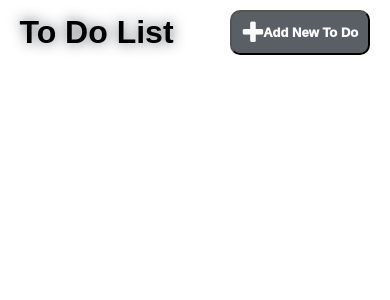
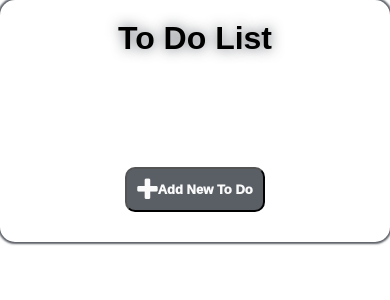
Before and after one commit to Gregfanyan/To-Do-App, a React (Create React App) app: page / in a window 390 px wide. Shown: the top 300 px of the page. Built offline with nearby package versions, Linux system fonts and the light colour scheme.

Commit message:
fix: improved header responsiveness

```diff
--- a/src/Home/home.scss
+++ b/src/Home/home.scss
@@ -1,14 +1,18 @@
 .header {
   background: #fff;
-  width: 90%;
+  min-width: 90%;
   margin: 0 auto;
   &__menu {
-    display: flex;
+    /*   display: flex;
     flex-direction: row;
-    justify-content: space-between;
-    //box-shadow: 0 0 20px 2px var(--dark);
+    justify-content: space-between; */
+    box-shadow: 0 0 2px 2px var(--overlay-mask);
+    display: grid;
+    grid-template-columns: repeat(3, 1fr);
+    justify-items: center;
     border-radius: 15px;
-    padding-bottom: 50px;
+    margin-bottom: 50px;
+    padding: 20px;
   }
   h1 {
     align-self: center;
@@ -78,3 +82,12 @@
     flex-wrap: wrap;
   }
 }
+
+@media screen and (max-width: 767px) {
+  .header__menu {
+    display: grid;
+    grid-template-columns: repeat(1, 1fr);
+    justify-items: center;
+    grid-gap: 50px;
+  }
+}
--- a/src/components/TodoList/index.tsx
+++ b/src/components/TodoList/index.tsx
@@ -12,7 +12,7 @@ function TodoList({ todos, setTodos, todo }: TodoListProps) {
   };
 
   const completeHandler = () => {
-    return setTodos(
+    setTodos(
       todos.map((item) => {
         if (item.id === id) {
           return { ...item, done: !item.done };
@@ -54,8 +54,8 @@ function TodoList({ todos, setTodos, todo }: TodoListProps) {
             </button>
           </div>
           <div className="todo-wrapper__description-wrapper">
+            <div className={todoCompletedTitle}>{title}</div>
             <div className={todoCompletedDesc}>{description}</div>
-            <div className={todoCompletedTitle}>{title}</div>
           </div>
         </div>
       )}
--- a/src/components/TodoList/todoList.scss
+++ b/src/components/TodoList/todoList.scss
@@ -26,7 +26,6 @@
   &__description {
     align-items: center;
     align-self: center;
-    padding-left: 10px;
   }
   &__completedBtn {
     width: 20px;
```
